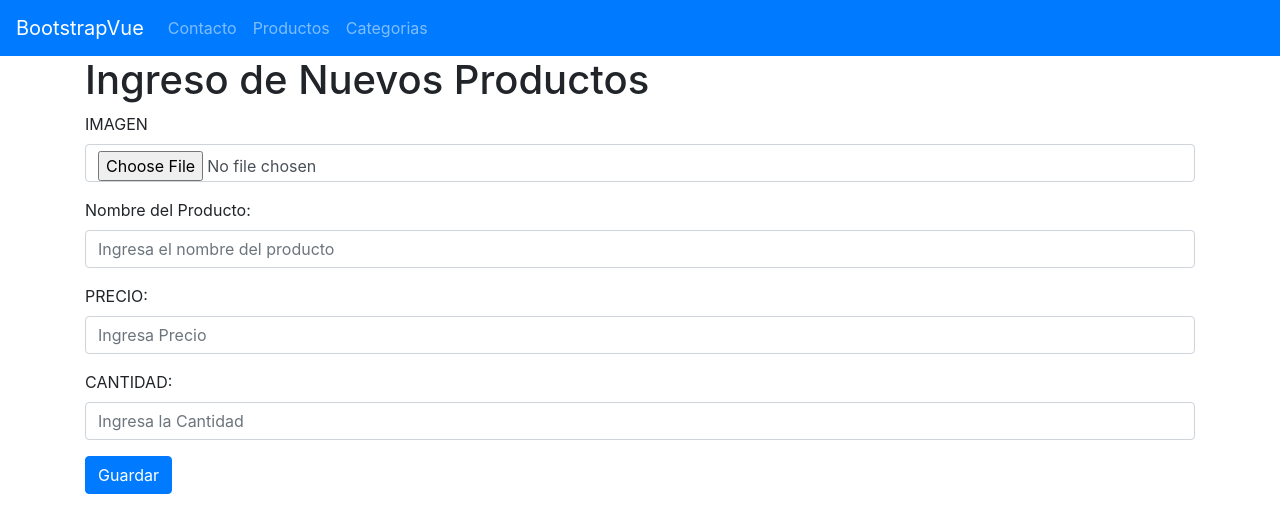
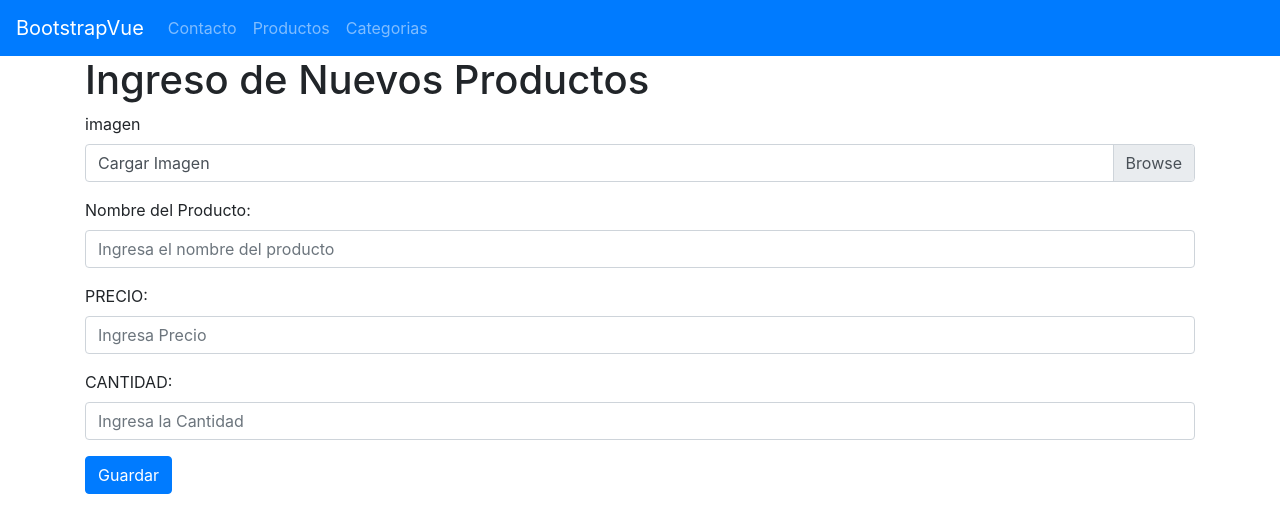
Before and after one commit to jeff2019g/aprendiendo-nuxt, a Nuxt app: page /producto/crear in a window 1280 px wide. Shown: the top 532 px of the page. Built offline with nearby package versions, Linux system fonts and the light colour scheme.

Commit message:
guardar imagen

```diff
--- a/pages/producto/crear.vue
+++ b/pages/producto/crear.vue
@@ -8,21 +8,44 @@
     <form name="frmdatos" @submit.prevent="guerdarProducto">
       <div class="row">
         <div class="col-sm-12">
-                    <div class="form-group">
-                        <label for="imagen">IMAGEN</label>
-                        <input type="file" class="form-control"  placeholder="Carga Una Imagen" name="imagen" id="imagen">
-                    </div>
+          <b-form-group label="imagen" label-for="imagen">
+            <b-form-file placeholder="Cargar Imagen" accept="image/*" v-model="imageProduct"/>
+          </b-form-group>
           <div class="form-group">
             <label for="nombre">Nombre del Producto:</label>
-                        <input type="text" class="form-control" required v-model="form.nombre" placeholder="Ingresa el nombre del producto" name="nombre" id="nombre">
+            <input
+              type="text"
+              class="form-control"
+              required
+              v-model="form.nombre"
+              placeholder="Ingresa el nombre del producto"
+              name="nombre"
+              id="nombre"
+            >
           </div>
           <div class="form-group">
             <label for="precio">PRECIO:</label>
-                        <input type="number" class="form-control" required v-model="form.precio" placeholder="Ingresa Precio" name="precio" id="precio">
+            <input
+              type="number"
+              class="form-control"
+              required
+              v-model="form.precio"
+              placeholder="Ingresa Precio"
+              name="precio"
+              id="precio"
+            >
           </div>
           <div class="form-group">
             <label for="cantidad">CANTIDAD:</label>
-                        <input type="number" class="form-control"  required v-model="form.cantidad" placeholder="Ingresa la Cantidad" name="cantidad" id="cantidad">
+            <input
+              type="number"
+              class="form-control"
+              required
+              v-model="form.cantidad"
+              placeholder="Ingresa la Cantidad"
+              name="cantidad"
+              id="cantidad"
+            >
           </div>
         </div>
       </div>
@@ -36,27 +59,33 @@
 </template>
 
 <script>
-
-import {db} from '../../services/firebase'
+import { db, storage } from "../../services/firebase";
 
 export default {
-    data(){
-        return{
+  data() {
+    return {
       form: {
-                nombre: '',
-                cantidad: '',
-                precio: ''
-            }
-        }
+        nombre: "",
+        cantidad: "",
+        precio: ""
+      },
+      guardando: false,
+      imageProduct: ""
+    };
   },
   methods: {
-        guerdarProducto(){
+    guerdarProducto() {
+      this.guardando = true;
+      let imageRef = storage.child(this.imageProduct.name);
+      imageRef.put(this.imageProduct).them(async imageRef => {
+        this.form.imagen = await imageRes.ref.getDownLoadURL();
         db.collection("productos").add(this.form).then(res => {
             this.$router.push({
               path: "/producto"
-                })
-            })
+            });
+          });
+      });
     }
   }
-}
+};
 </script>
--- a/services/firebase.js
+++ b/services/firebase.js
@@ -1,4 +1,5 @@
 import firebase from 'firebase'
+import 'firebase/storage'
 
 var config = {
   apiKey: "AIzaSyA_yxWzuTtL4GKOqi4auyR88oug6Px4oTw",
@@ -14,8 +15,10 @@ if (!firebase.apps.length) {
 }
 
 const db = firebase.firestore()
+const storage = firebase.storage().ref()
 
 export default firebase
 export {
-  db
+  db,
+  storage
 }
```
Lines whose indentation alone changed are shown as unchanged.
